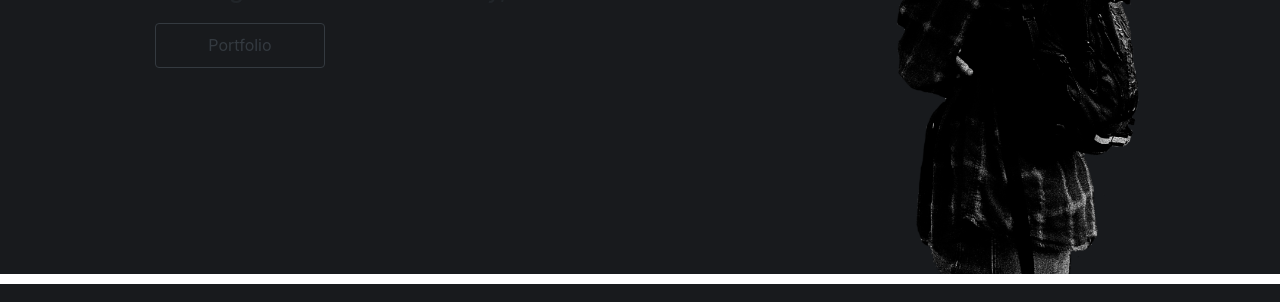
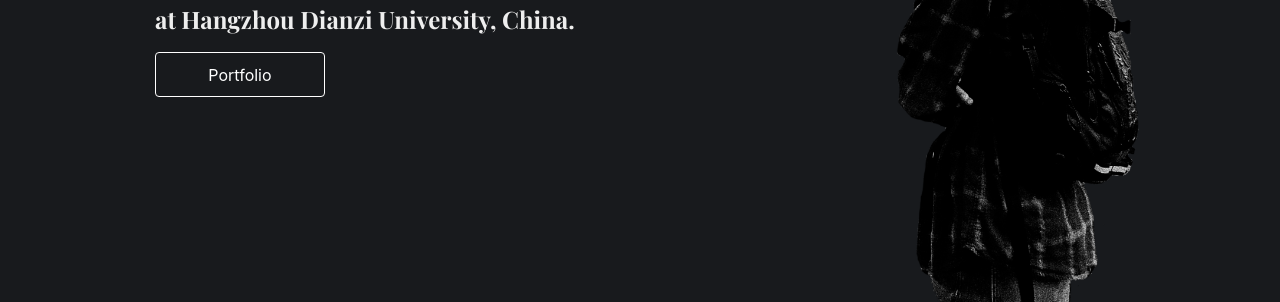
Before and after one commit to VatanaChhorn/randomRepo, a plain HTML site: page index.html in a window 1280 px wide. Shown: the part 325-627 px from the top of the page. Drawn offline with nearby package versions, Linux system fonts and the light colour scheme; a web font is replaced by a local one.

Commit message:
Update index.html

```diff
--- a/index.html
+++ b/index.html
@@ -5,7 +5,6 @@
   <meta charset="utf-8">
   <title>Vatana Chhorn</title>
   <!-- styles embed -->
-  <link rel="stylesheet" href="randomRepo/CSS/styles.css">
   <link rel="stylesheet" href="https://stackpath.bootstrapcdn.com/bootstrap/4.5.2/css/bootstrap.min.css" integrity="sha384-JcKb8q3iqJ61gNV9KGb8thSsNjpSL0n8PARn9HuZOnIxN0hoP+VmmDGMN5t9UJ0Z" crossorigin="anonymous">
   <link href="https://fonts.googleapis.com/css2?family=Open+Sans:wght@300&family=Playfair+Display:ital,wght@0,700;1,400&display=swap" rel="stylesheet">
   <!-- Include the above in your HEAD tag -->
@@ -18,6 +17,7 @@
   <link href="//maxcdn.bootstrapcdn.com/bootstrap/4.1.1/css/bootstrap.min.css" rel="stylesheet" id="bootstrap-css">
   <script src="//maxcdn.bootstrapcdn.com/bootstrap/4.1.1/js/bootstrap.min.js"></script>
   <script src="//cdnjs.cloudflare.com/ajax/libs/jquery/3.2.1/jquery.min.js"></script>
+    <link rel="stylesheet" href="/randomRepo/CSS/styles.css">
 </head>
 
 <body>
```
